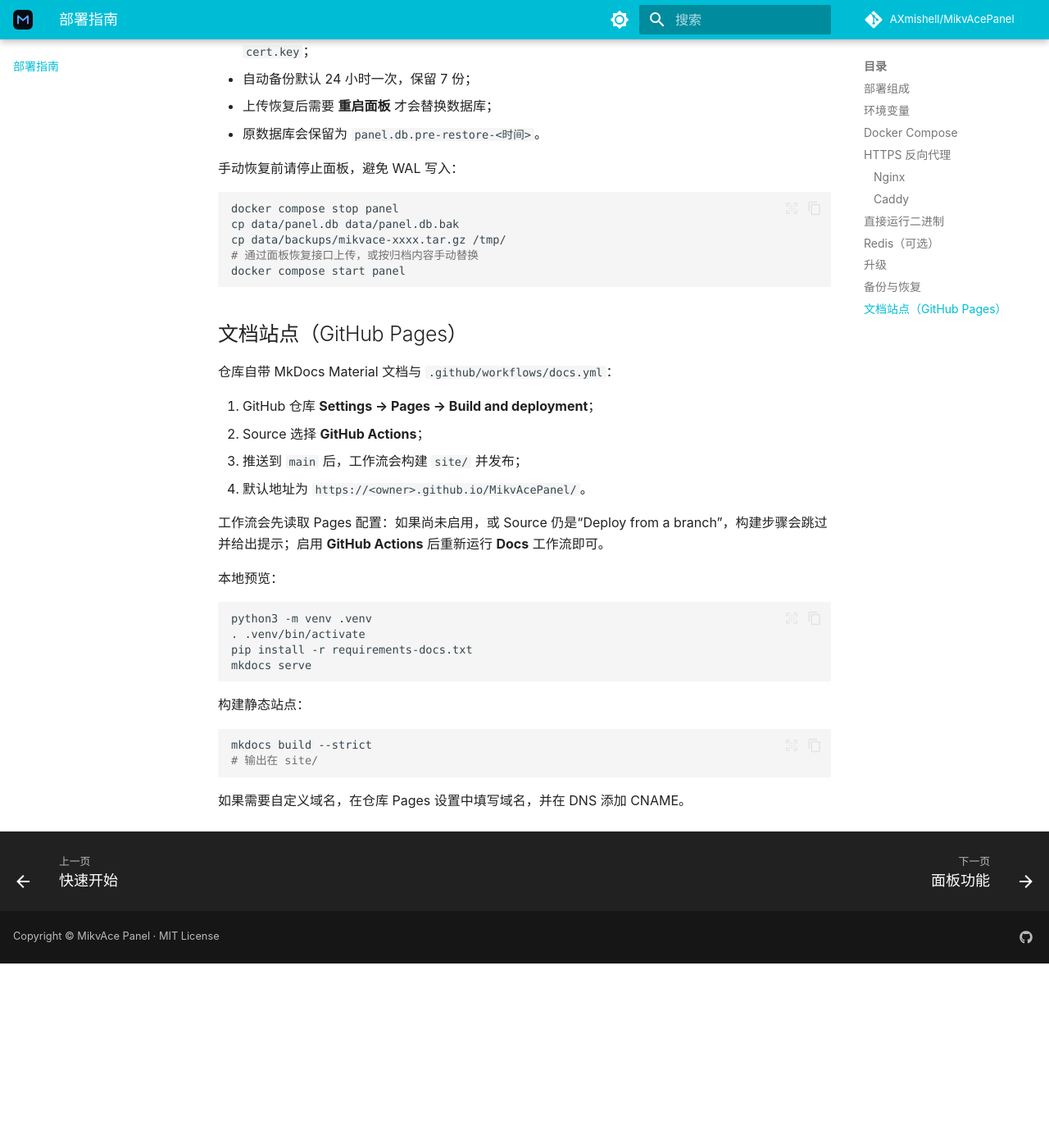
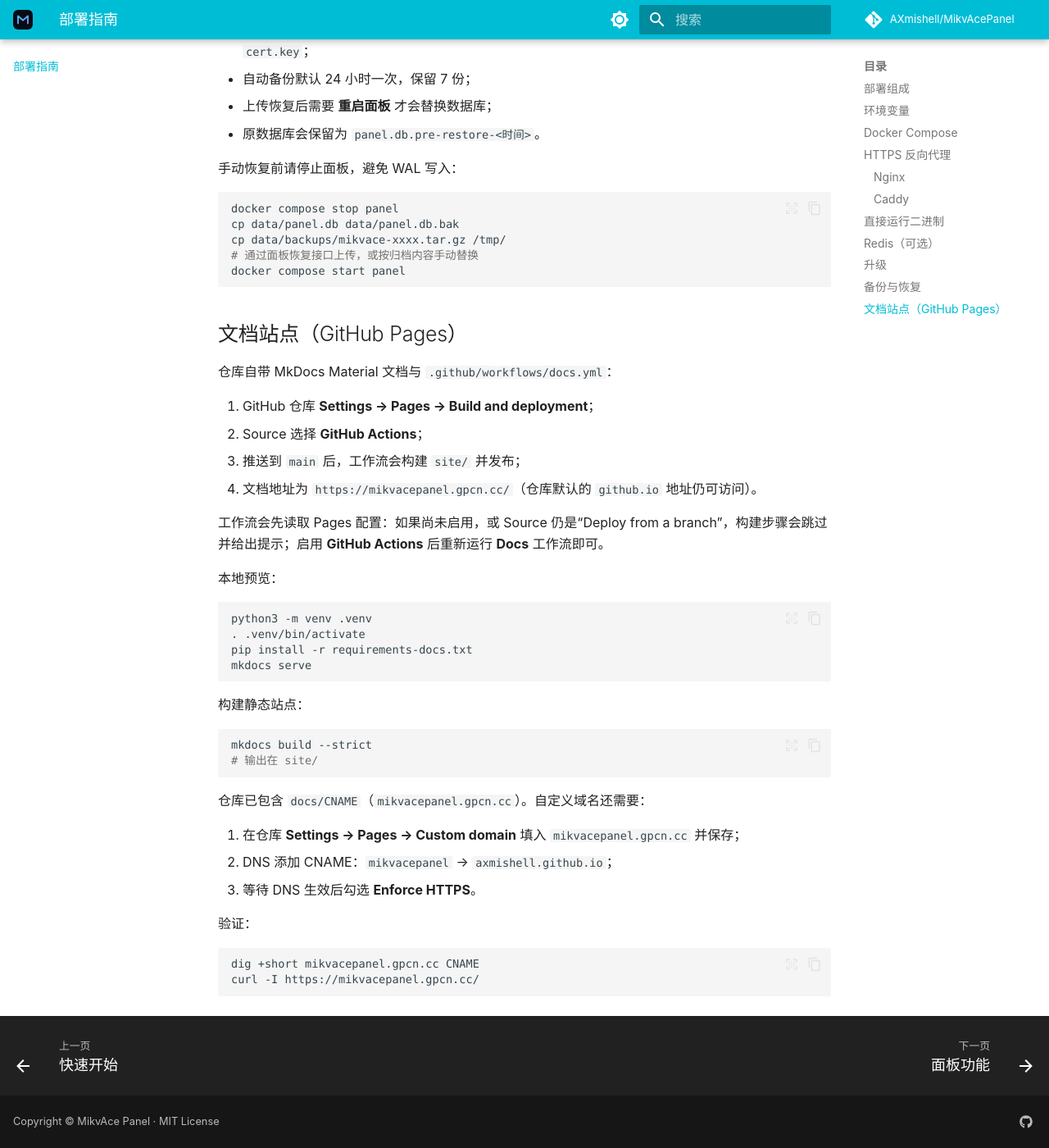
Before and after one commit to AXmishell/MikvAcePanel, an MkDocs documentation site: the page built from docs/deployment.md, in a window 1280 px wide and 1400 px high, scrolled down 4685 px. Shown: the whole window at 82% size. Built offline with MkDocs 1.6.1 and Material for MkDocs 9.7.7, drawn with Linux system fonts in a browser that asks for light colours; comment, search, counter and statistics services are not loaded; before the commit the page ends 5860 px from its top, so only the background shows below that.

Commit message:
文档域名切换为 mikvacepanel.gpcn.cc
- site_url 与 CNAME 指向自定义域名
- 更新 README 与 Pages 部署说明

````diff
--- a/docs/deployment.md
+++ b/docs/deployment.md
@@ -225,7 +225,7 @@
 1. GitHub 仓库 **Settings → Pages → Build and deployment**；
 2. Source 选择 **GitHub Actions**；
 3. 推送到 `main` 后，工作流会构建 `site/` 并发布；
-4. 默认地址为 `https://<owner>.github.io/MikvAcePanel/`。
+4. 文档地址为 `https://mikvacepanel.gpcn.cc/`（仓库默认的 `github.io` 地址仍可访问）。
 
 工作流会先读取 Pages 配置：如果尚未启用，或 Source 仍是“Deploy from a branch”，构建步骤会跳过并给出提示；启用 **GitHub Actions** 后重新运行 **Docs** 工作流即可。
 
@@ -245,4 +245,15 @@
 # 输出在 site/
 ```
 
-如果需要自定义域名，在仓库 Pages 设置中填写域名，并在 DNS 添加 CNAME。
+仓库已包含 `docs/CNAME`（`mikvacepanel.gpcn.cc`）。自定义域名还需要：
+
+1. 在仓库 **Settings → Pages → Custom domain** 填入 `mikvacepanel.gpcn.cc` 并保存；
+2. DNS 添加 CNAME：`mikvacepanel` → `axmishell.github.io`；
+3. 等待 DNS 生效后勾选 **Enforce HTTPS**。
+
+验证：
+
+```bash
+dig +short mikvacepanel.gpcn.cc CNAME
+curl -I https://mikvacepanel.gpcn.cc/
+```
--- a/mkdocs.yml
+++ b/mkdocs.yml
@@ -1,6 +1,6 @@
 site_name: MikvAce Panel
 site_description: 面向 Hysteria 2 与 Xray VLESS 的自托管代理管理面板
-site_url: https://axmishell.github.io/MikvAcePanel/
+site_url: https://mikvacepanel.gpcn.cc/
 repo_url: https://github.com/AXmishell/MikvAcePanel
 repo_name: AXmishell/MikvAcePanel
 edit_uri: edit/main/docs/
````
Also changed, not shown: README.md (+1 -1 lines), 1 other file.
